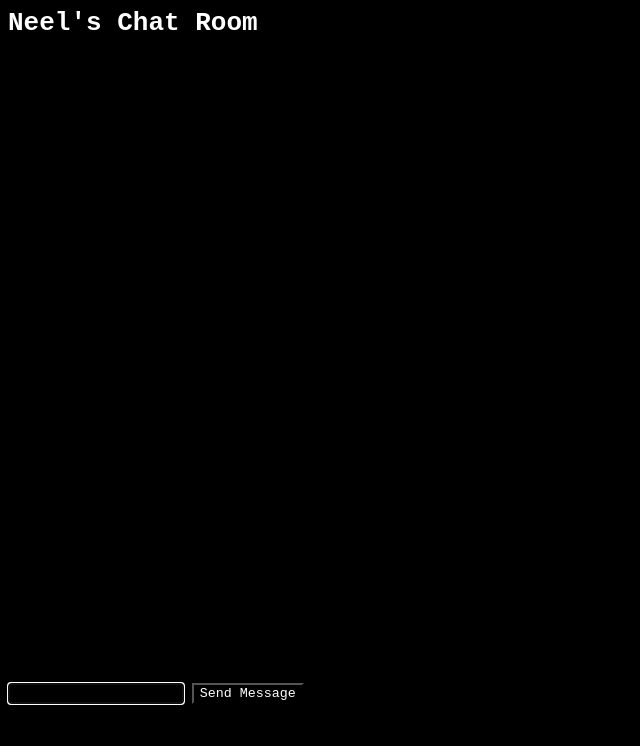
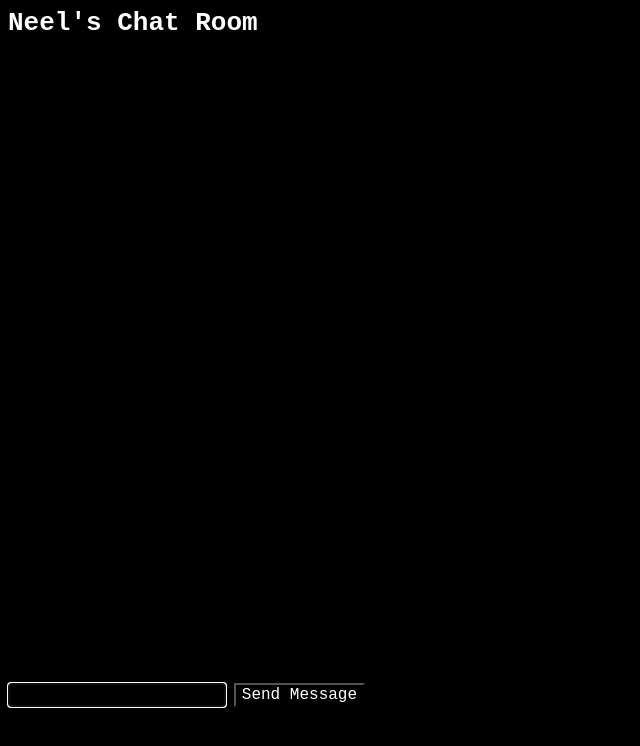
Before and after one commit to neelrr1/webchat, a plain HTML site: page src/index.html in a window 1280 px wide. Shown: the whole page, without its empty margins (0-640 px from the left). Drawn offline with Linux system fonts and the light colour scheme; no server answers; files whose address does not match are found by name.

Commit message:
Increase font size for input elements

```diff
--- a/src/index.html
+++ b/src/index.html
@@ -48,6 +48,10 @@
         #chat> :nth-child(odd) {
             background-color: black;
         }
+
+        form>* {
+            font-size: 16px;
+        }
     </style>
 </head>
 
```
